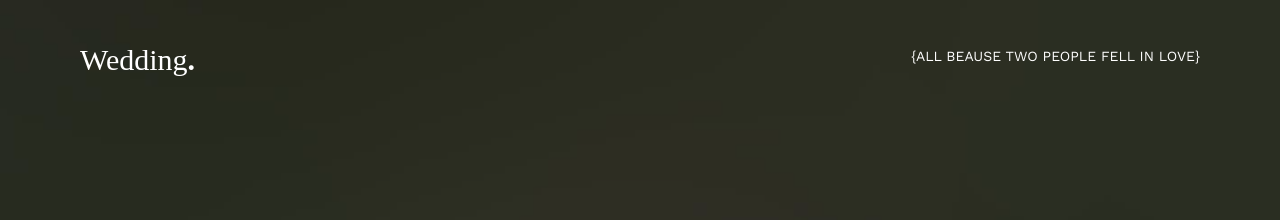
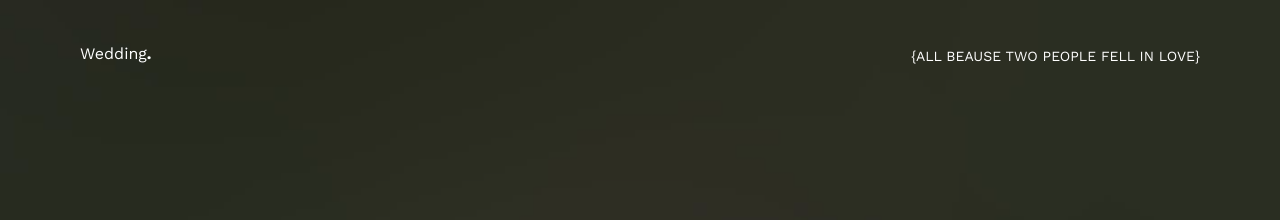
Before and after one commit to donofden/donofden.github.io, a Jekyll site: the page ARAVIND-LAKSHMI/index.html, which Jekyll copies as it is, in a window 1280 px wide. Shown: the top 220 px of the page. Built offline with Jekyll 4.4.1, drawn with Linux system fonts in a browser that asks for light colours; some web fonts are replaced.

Commit message:
Change Wedding invitation Text

```diff
--- a/ARAVIND-LAKSHMI/index.html
+++ b/ARAVIND-LAKSHMI/index.html
@@ -78,7 +78,8 @@
 		<div class="container">
 			<div class="row">
 				<div class="col-xs-2">
-					<div id="fh5co-logo" style="font-size: 30px; font-family: serif;"><a href="index.html">Wedding<strong>.</strong></a></div>
+					<!--<div id="fh5co-logo" style="font-size: 30px; font-family: serif;"><a href="index.html">Wedding<strong>.</strong></a></div>-->
+					<div><a href="index.html">Wedding<strong>.</strong></a></div>
 				</div>
 				<div class="col-xs-10 text-right menu-1">
 					<ul>
```
